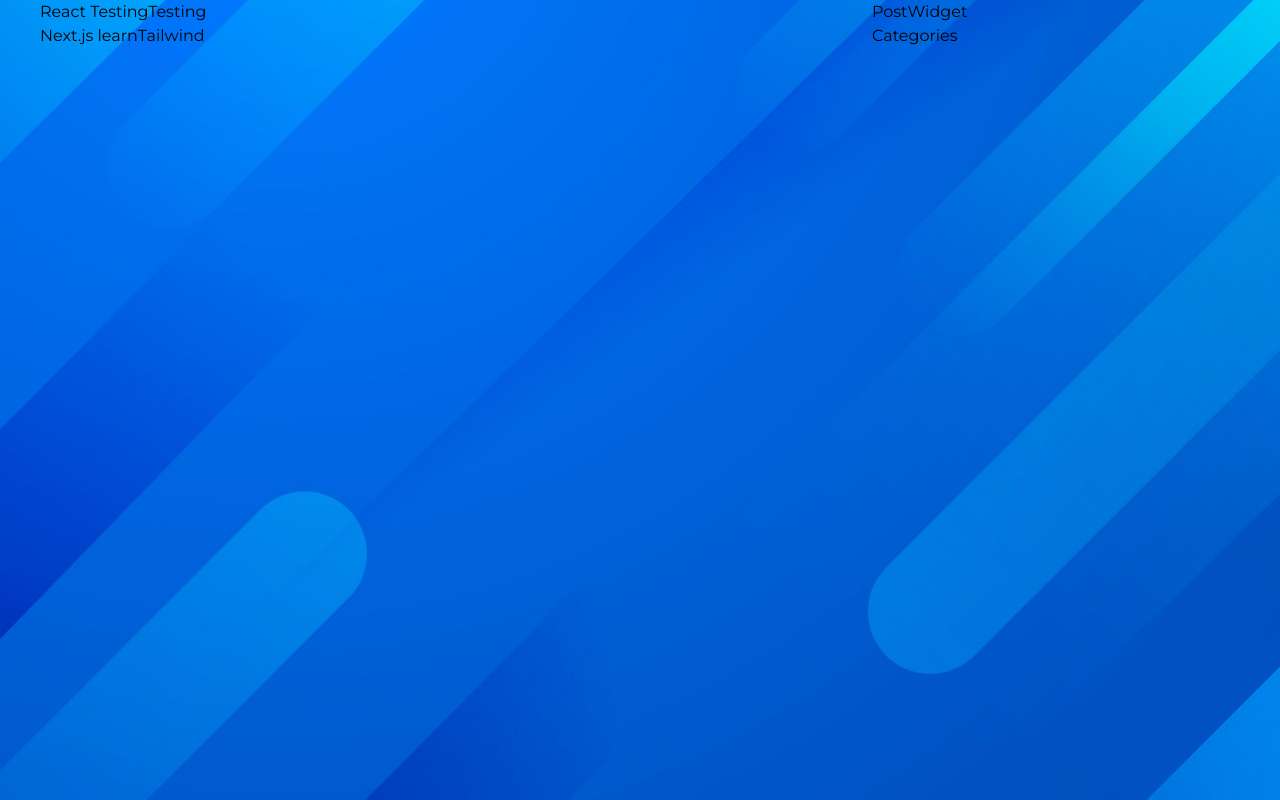
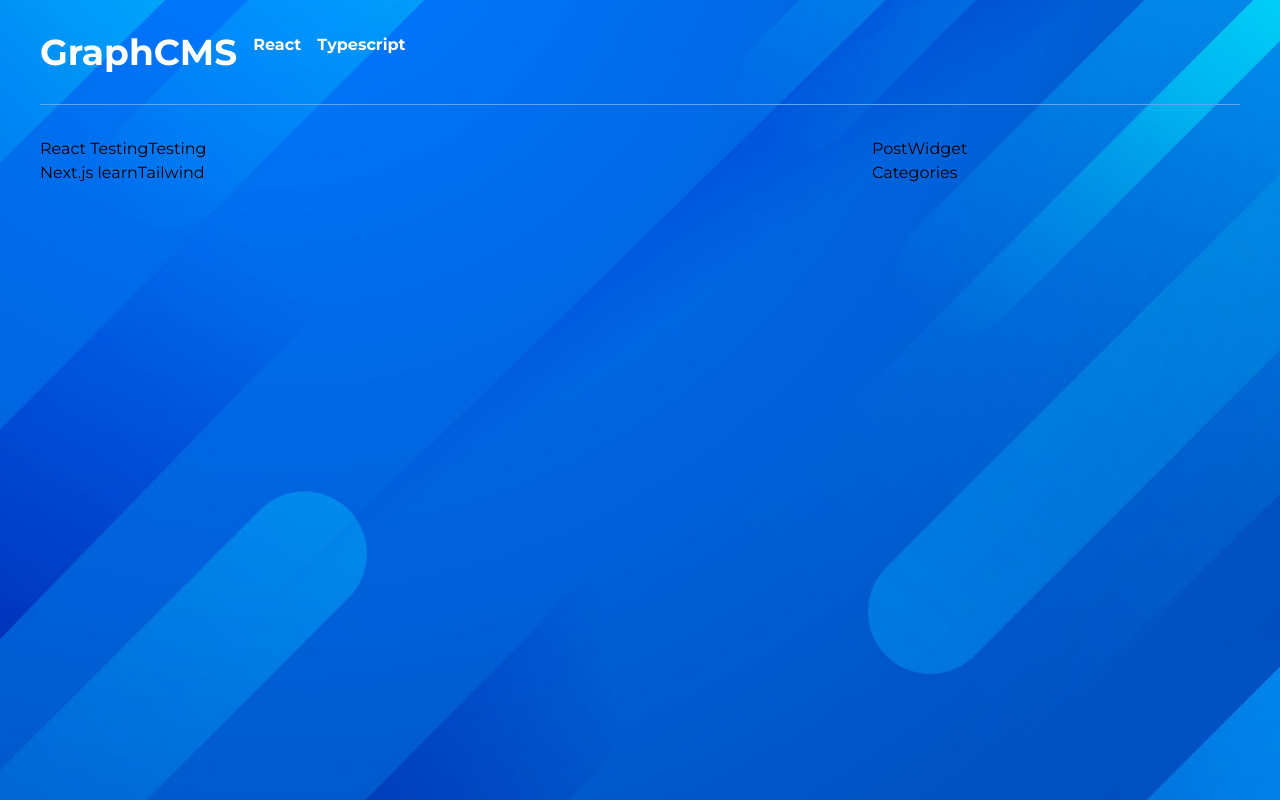
Before and after one commit to HristijanGjorgjioski/Blog-App-Next.js, a Next.js app: page / in a window 1280 px wide. Built offline with nearby package versions, Linux system fonts and the light colour scheme.

Commit message:
Creating layout and wrapping whole app with it

```diff
--- a/components/Header.jsx
+++ b/components/Header.jsx
@@ -1,6 +1,8 @@
 import React from 'react'
 
 import Link from 'next/link'
+
+const categories = [{name: 'React', slug: 'react'}, {name:'Typescript', slug: 'typescript'}]
 
 const Header = () => {
     return (
@@ -14,7 +16,13 @@ const Header = () => {
                     </Link>
                 </div>
                 <div className="hidden md:float-left md:contents">
-
+                    {categories.map((category) => (
+                        <Link key={category.slug} href={`/category/${category.slug}`}>
+                            <span className="md:float-rigth mt-2 align-middle text-white ml-4 font-semibold cursor-pointer">
+                                {category.name}
+                            </span>
+                        </Link>
+                    ))}
                 </div>
             </div>
         </div>
--- /dev/null
+++ b/components/Layout.jsx
@@ -0,0 +1,14 @@
+import React from 'react'
+
+import Header from './Header'
+
+const Layout = ({ children }) => {
+    return (
+        <>
+            <Header />
+            {children}
+        </>
+    )
+}
+
+export default Layout
--- a/components/index.js
+++ b/components/index.js
@@ -2,3 +2,4 @@ export { default as PostCard } from './PostCard'
 export { default as PostWidget } from './PostWidget'
 export { default as Categories } from './Categories'
 export { default as Header } from './Header'
+export { default as Layout } from './Layout'
--- a/pages/_app.js
+++ b/pages/_app.js
@@ -1,9 +1,15 @@
+import React from 'react';
+
 import 'tailwindcss/tailwind.css';
-
+import { Layout } from '../components';
 import '../styles/globals.scss';
 
 function MyApp({ Component, pageProps }) {
-  return <Component {...pageProps} />
+  return (
+    <Layout>
+      <Component {...pageProps} />
+    </Layout>
+  )
 }
 
 export default MyApp
```
